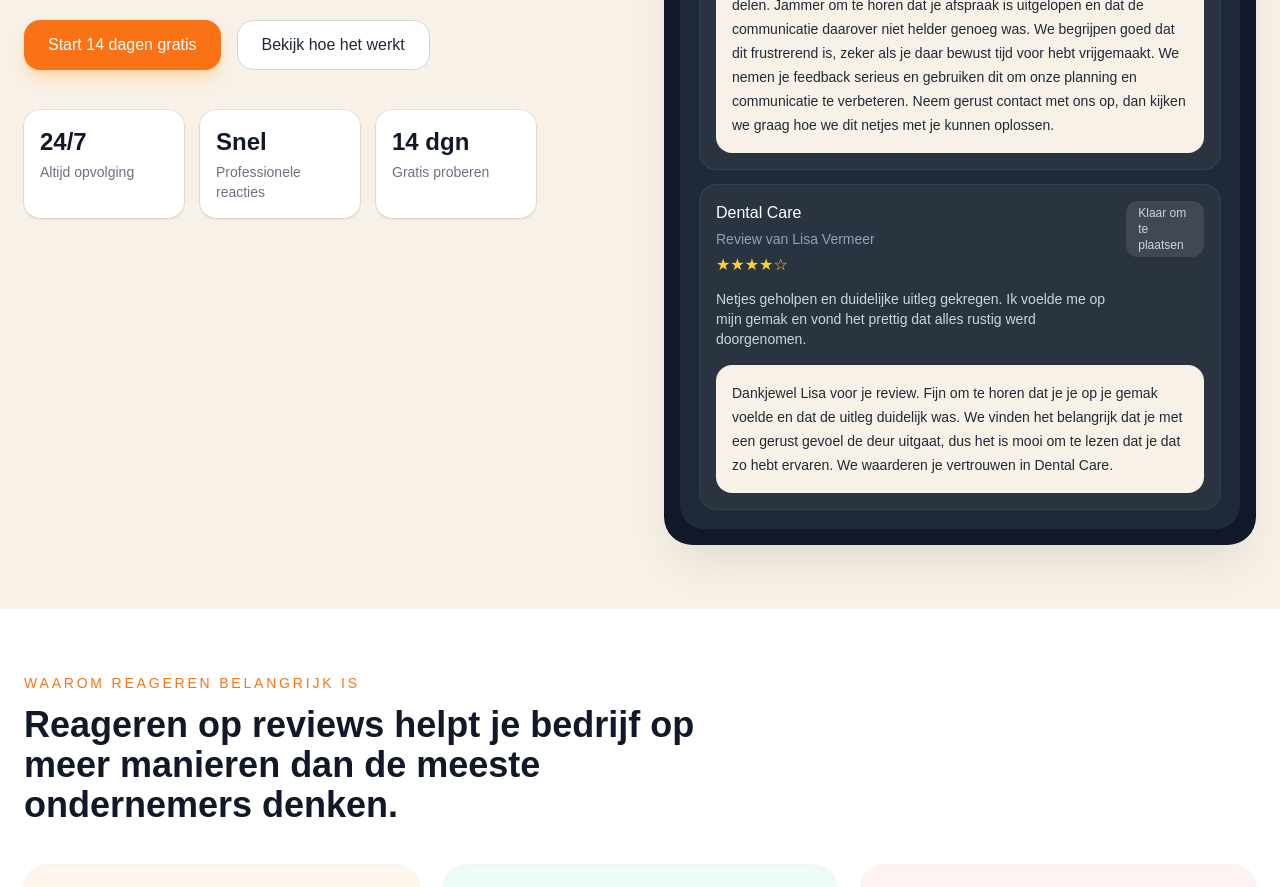
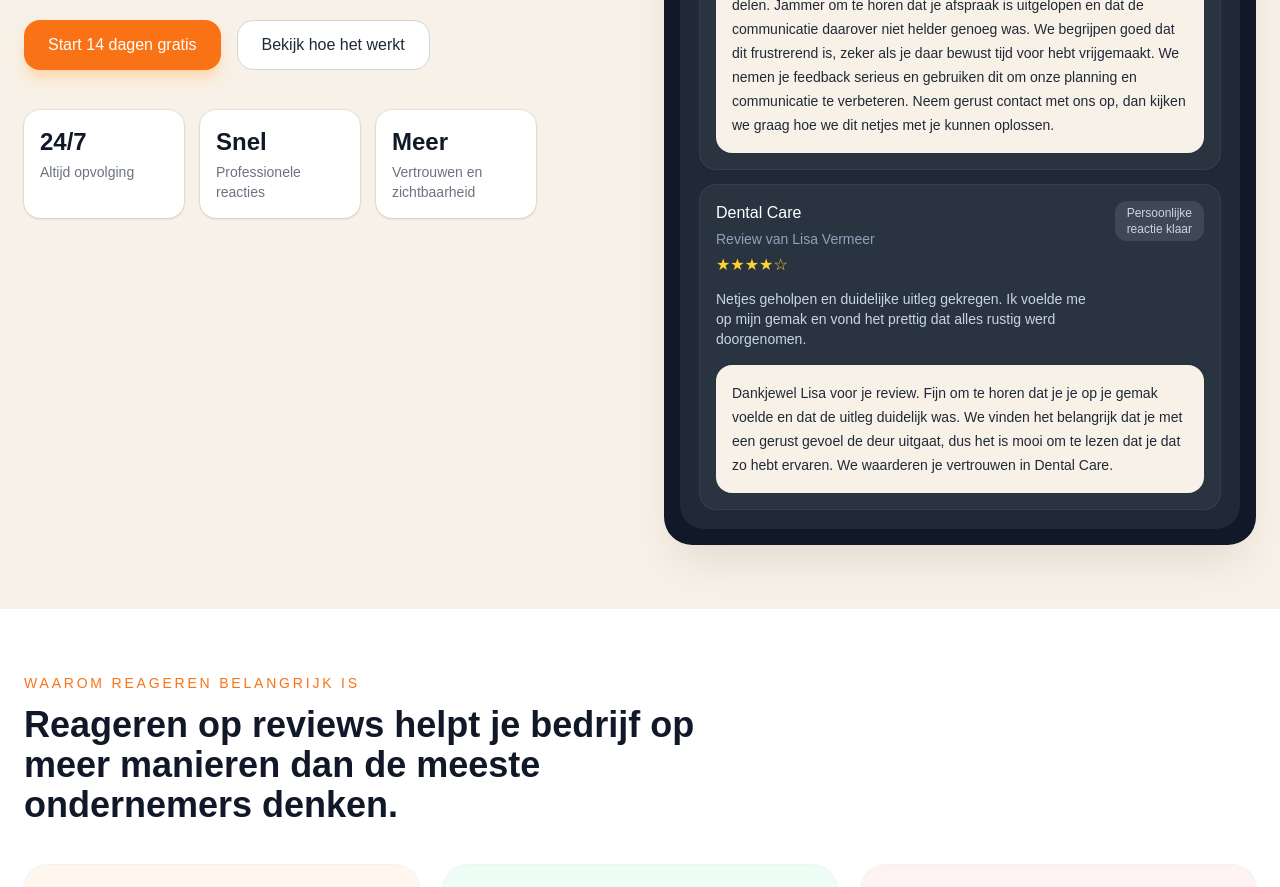
Before and after one commit to omaralneema18/replyn, a Next.js app: page / in a window 1280 px wide. Shown: the part 860-1747 px from the top of the page. Built offline with nearby package versions, Linux system fonts and the light colour scheme.

Commit message:
kleine homepage fixes

```diff
--- a/app/page.tsx
+++ b/app/page.tsx
@@ -41,7 +41,7 @@ export default function Home() {
       text: "Netjes geholpen en duidelijke uitleg gekregen. Ik voelde me op mijn gemak en vond het prettig dat alles rustig werd doorgenomen.",
       reply:
         "Dankjewel Lisa voor je review. Fijn om te horen dat je je op je gemak voelde en dat de uitleg duidelijk was. We vinden het belangrijk dat je met een gerust gevoel de deur uitgaat, dus het is mooi om te lezen dat je dat zo hebt ervaren. We waarderen je vertrouwen in Dental Care.",
-      status: "Klaar om te plaatsen",
+      status: "Persoonlijke reactie klaar",
     },
   ];
 
@@ -98,19 +98,19 @@ export default function Home() {
     billing === "yearly"
       ? locations === "single"
         ? "€10,99"
-        : "€21,98"
+        : "€21,99"
       : locations === "single"
       ? "€12,99"
-      : "€25,98";
+      : "€25,99";
 
   const growPrice =
     billing === "yearly"
       ? locations === "single"
         ? "€14,99"
-        : "€29,98"
+        : "€29,99"
       : locations === "single"
       ? "€16,99"
-      : "€33,98";
+      : "€33,99";
 
   return (
     <div className="min-h-screen bg-[#F8F1E7] text-[#1F2937]">
@@ -188,8 +188,8 @@ export default function Home() {
               <div className="mt-1 text-[#6B7280]">Professionele reacties</div>
             </div>
             <div className="rounded-2xl bg-white p-4 shadow-sm ring-1 ring-black/5">
-              <div className="text-2xl font-semibold text-[#111827]">14 dgn</div>
-              <div className="mt-1 text-[#6B7280]">Gratis proberen</div>
+              <div className="text-2xl font-semibold text-[#111827]">Meer</div>
+              <div className="mt-1 text-[#6B7280]">Vertrouwen en zichtbaarheid</div>
             </div>
           </div>
         </div>
```
